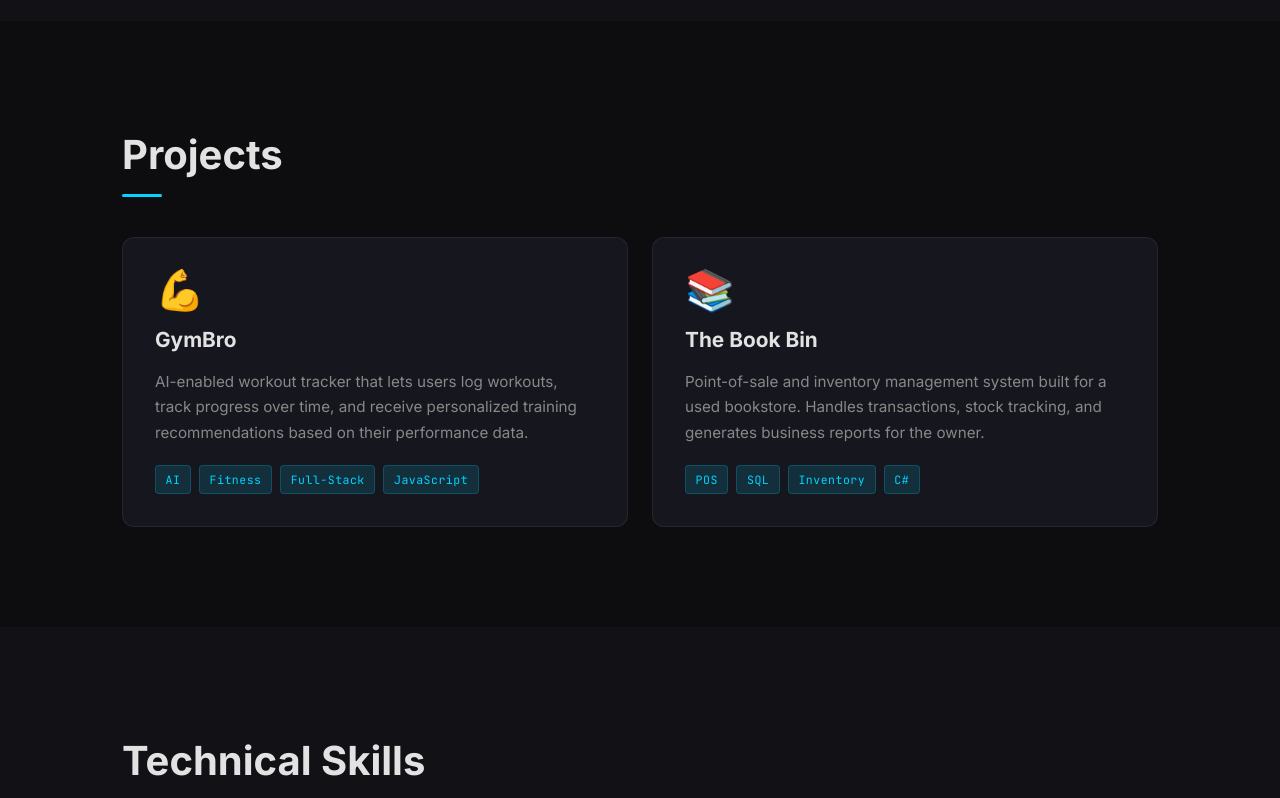
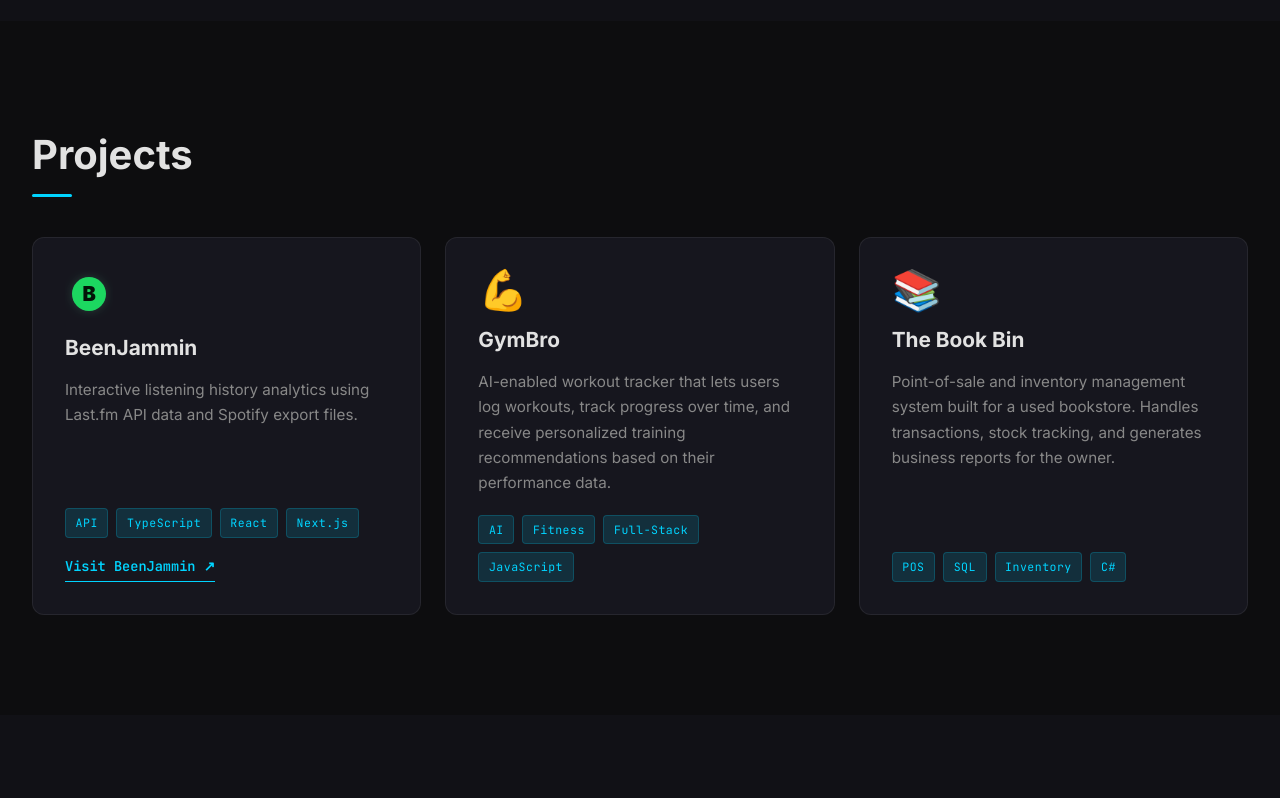
Before and after one commit to benlen783/benlenox, a plain HTML site: page index.html in a window 1280 px wide. Shown: the part 2920-3718 px from the top of the page. Drawn offline with Linux system fonts and the light colour scheme.

Commit message:
beenjammin

```diff
--- a/index.html
+++ b/index.html
@@ -165,9 +165,29 @@
 
   <!-- Projects -->
   <section class="section" id="projects">
-    <div class="container">
+    <div class="container projects-container">
       <h2 class="section-title reveal">Projects</h2>
       <div class="projects-grid">
+        <a
+          class="project-card project-card-link reveal"
+          href="https://beenjammin.app"
+          target="_blank"
+          rel="noopener noreferrer"
+          aria-label="Visit BeenJammin website"
+        >
+          <div class="project-icon">
+            <img src="beenjammin-mark.svg" alt="BeenJammin logo" />
+          </div>
+          <h3>BeenJammin</h3>
+          <p>Interactive listening history analytics using Last.fm API data and Spotify export files.</p>
+          <div class="tag-row">
+            <span class="tag">API</span>
+            <span class="tag">TypeScript</span>
+            <span class="tag">React</span>
+            <span class="tag">Next.js</span>
+          </div>
+          <span class="project-link-label">Visit BeenJammin <span aria-hidden="true">&nearr;</span></span>
+        </a>
 
         <div class="project-card reveal">
           <div class="project-icon">&#x1F4AA;</div>
@@ -261,9 +281,9 @@
       <h2 class="section-title reveal">Get In Touch</h2>
       <p class="contact-sub reveal">I&rsquo;m open to new opportunities and collaborations. Feel free to reach out.</p>
       <div class="contact-cards reveal">
-        <a href="mailto:Benlen783@gmail.com" class="contact-card">
+        <a href="mailto:Benjamin@benlenox.com" class="contact-card">
           <span class="contact-icon">&#x2709;</span>
-          <span>Benlen783@gmail.com</span>
+          <span>Benjamin@benlenox.com</span>
         </a>
         <a href="https://linkedin.com/in/benlenox" target="_blank" rel="noopener noreferrer" class="contact-card">
           <span class="contact-icon">&#x1F517;</span>
--- a/style.css
+++ b/style.css
@@ -448,9 +448,13 @@ ul { list-style: none; }
 }
 
 /* ---- Projects ---- */
+.projects-container {
+  max-width: 80rem;
+}
+
 .projects-grid {
   display: grid;
-  grid-template-columns: 1fr 1fr;
+  grid-template-columns: repeat(auto-fit, minmax(min(100%, 18rem), 1fr));
   gap: 1.5rem;
 }
 
@@ -474,6 +478,32 @@ ul { list-style: none; }
 .project-icon {
   font-size: 2.5rem;
   line-height: 1;
+}
+
+.project-icon img {
+  display: block;
+  width: 3rem;
+  height: 3rem;
+}
+
+.project-card-link {
+  cursor: pointer;
+}
+
+.project-card-link:focus-visible {
+  outline: 2px solid var(--accent);
+  outline-offset: 4px;
+}
+
+.project-link-label {
+  align-self: flex-start;
+  color: var(--accent);
+  font-family: var(--font-mono);
+  font-size: 0.85rem;
+  font-weight: 600;
+  margin-top: 0.35rem;
+  padding-bottom: 0.15rem;
+  border-bottom: 1px solid currentColor;
 }
 
 .project-card h3 {
@@ -674,7 +704,6 @@ ul { list-style: none; }
 
 @media (max-width: 700px) {
   .section { padding: 70px 0; }
-  .projects-grid { grid-template-columns: 1fr; }
 
   .nav-links {
     display: none;
```
Also changed, not shown: beenjammin-mark.svg (added).
